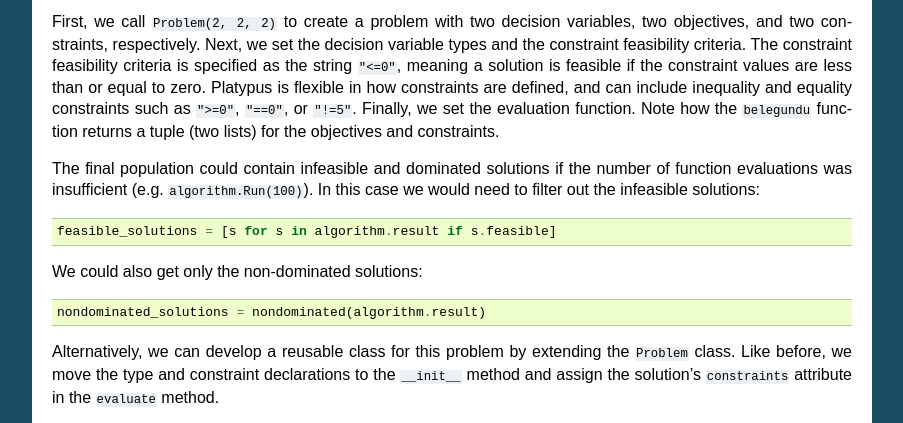
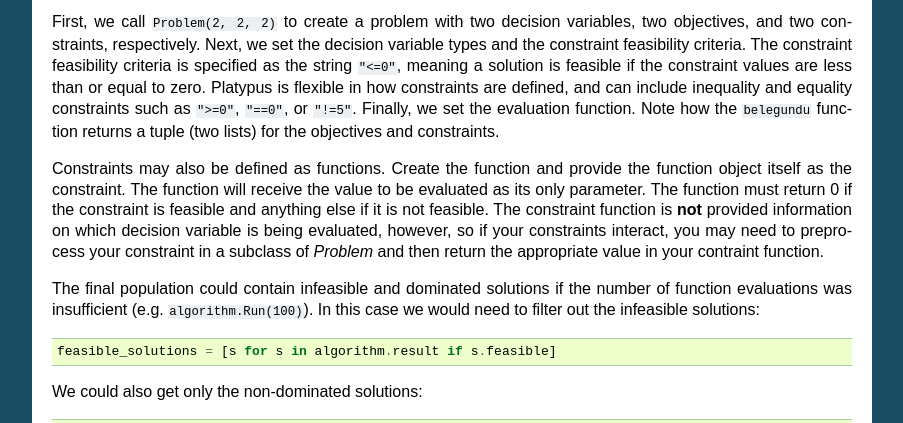
Before and after one commit to Project-Platypus/Platypus, a Sphinx documentation site: the page built from docs/getting-started.rst, in a window 1280 px wide and 900 px high, scrolled down 2536 px, cut to the strip 100-523 px from the top of the window. Shown: the whole strip, without its empty margins (198-1101 px from the left). Built offline with Sphinx 7.4.7, drawn with Linux system fonts in a browser that asks for light colours; formulas are drawn with MathJax 3.

Commit message:
Adding documentation for constraint functions
I noticed that constraints can be functions by looking at the code, and that this wasn't yet documented. Added a single paragraph. It could still use an example.

```diff
--- a/docs/getting-started.rst
+++ b/docs/getting-started.rst
@@ -140,6 +140,14 @@ and equality constraints such as ``">=0"``, ``"==0"``, or ``"!=5"``.  Finally,
 we set the evaluation function.  Note how the ``belegundu`` function returns
 a tuple (two lists) for the objectives and constraints.
 
+Constraints may also be defined as functions. Create the function and provide the
+function object itself as the constraint. The function will receive the value to be
+evaluated as its only parameter. The function must return 0 if the constraint is feasible
+and anything else if it is not feasible. The constraint function is **not** provided
+information on which decision variable is being evaluated, however, so if your
+constraints interact, you may need to preprocess your constraint in a subclass of
+`Problem` and then return the appropriate value in your contraint function.
+
 The final population could contain infeasible and dominated solutions if the
 number of function evaluations was insufficient (e.g. ``algorithm.Run(100)``).
 In this case we would need to filter out the infeasible solutions:
```
